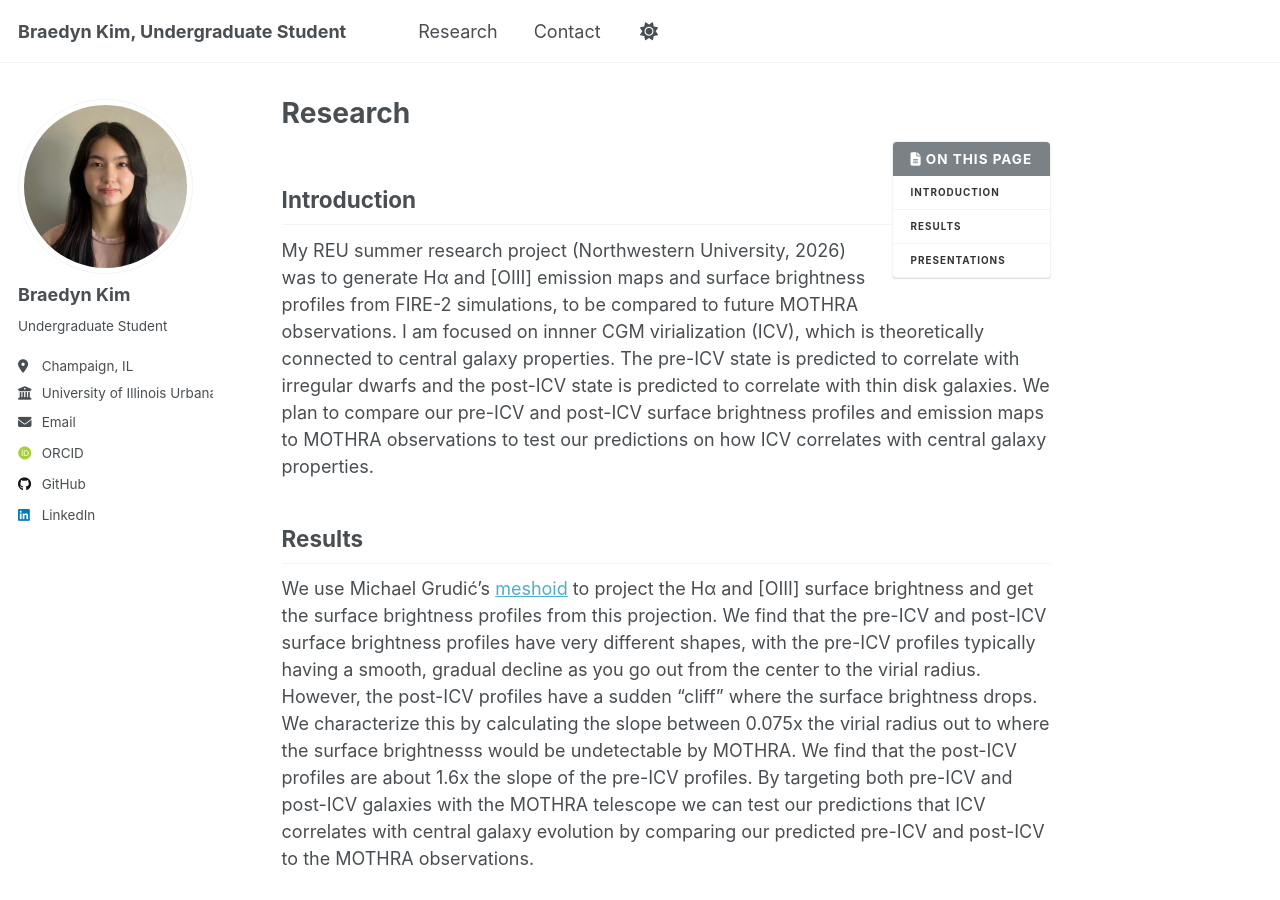
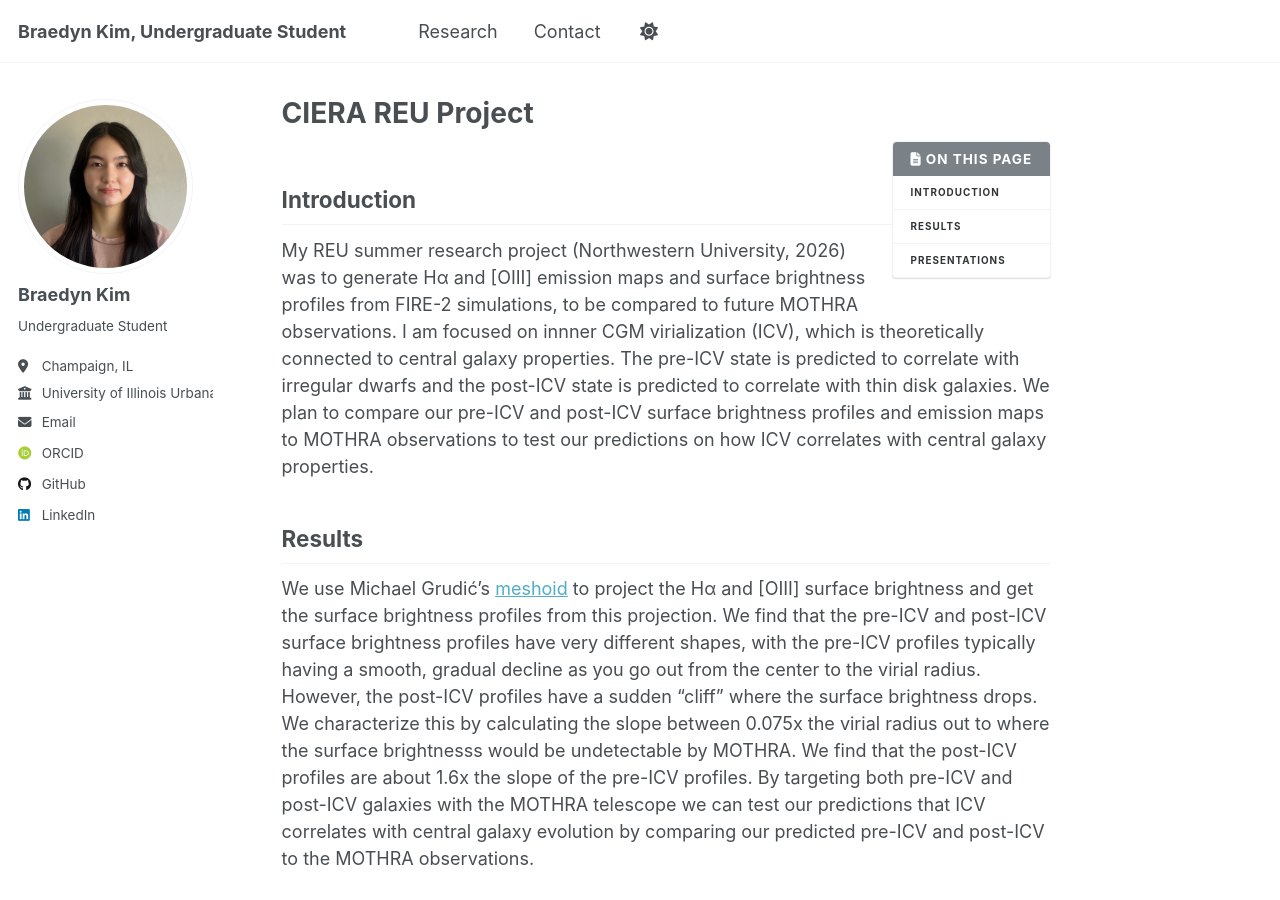
Before and after one commit to braedynkim/braedynkim.github.io, a Jekyll site: the page built from _pages/summer-research.md, in a window 1280 px wide and 900 px high. Built offline with Jekyll 4.4.1, drawn with Linux system fonts in a browser that asks for light colours; some web fonts are replaced; a script that is not in the unit is left out.

Commit message:
summer research pae

```diff
--- a/_pages/research.md
+++ b/_pages/summer-research.md
@@ -1,6 +1,6 @@
 ---
-permalink: /research/
-title: "Research"
+permalink: /summmer-research/
+title: "CIERA REU Project"
 author_profile: true
 ---
 
```
